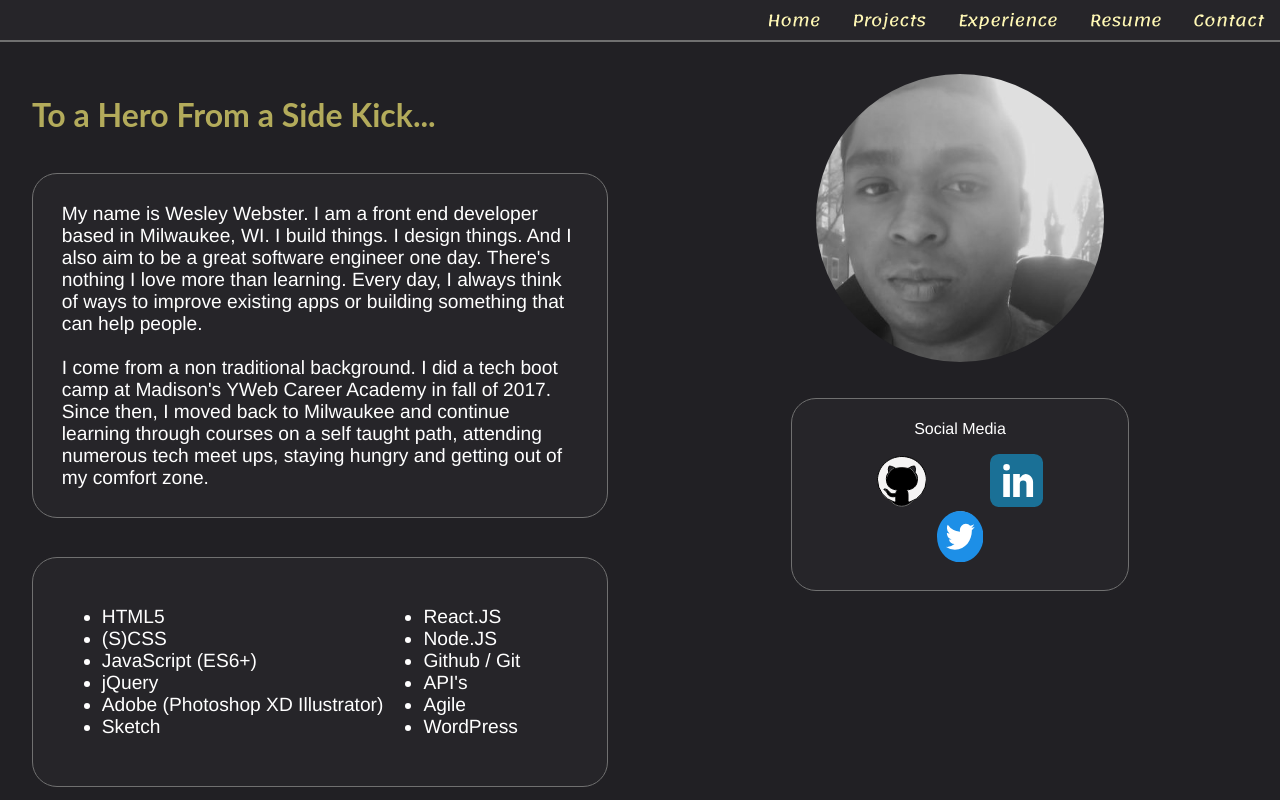
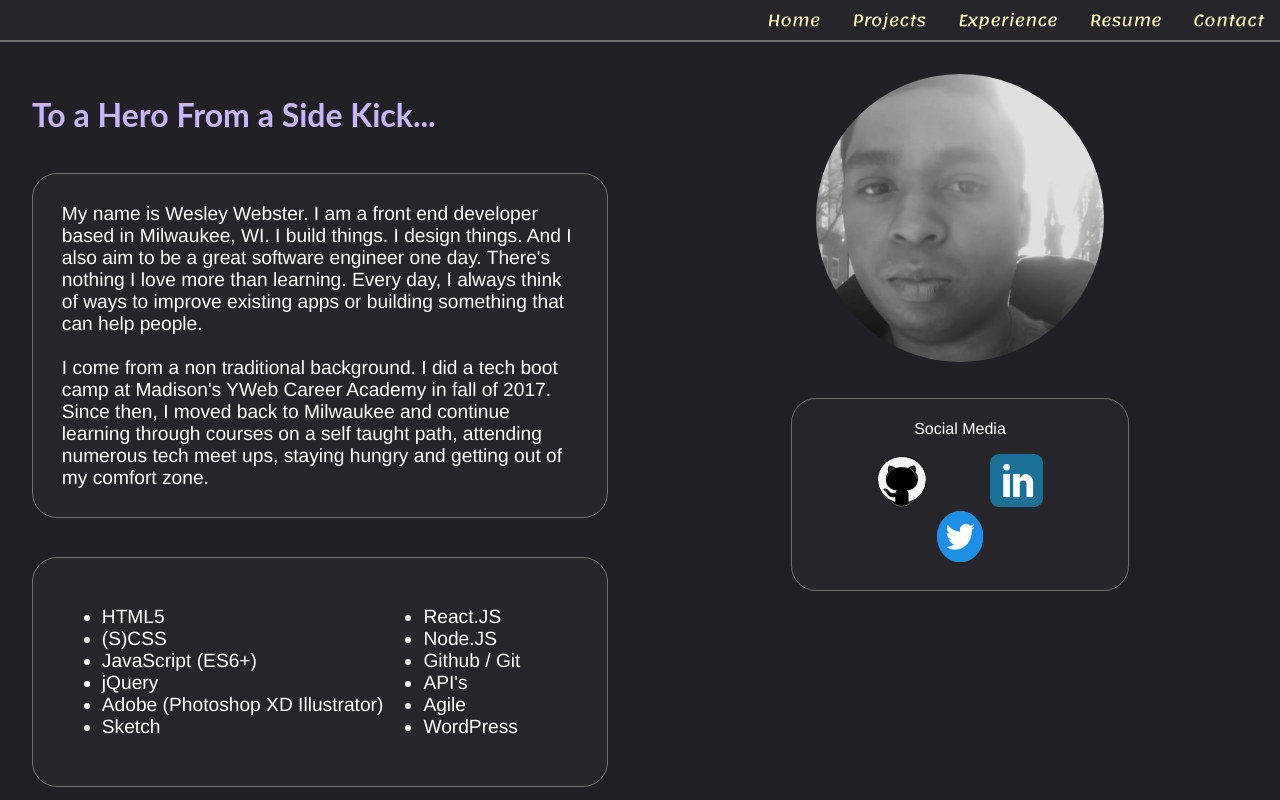
Before and after one commit to WesloTheWeb/my-portfolio, a React (Create React App) app: page / in a window 1280 px wide. Shown: the top 800 px of the page. Built offline with nearby package versions, Linux system fonts and the light colour scheme.

Commit message:
Update SectionIntroduction.module.css

```diff
--- a/src/components/SectionIntroduction/SectionIntroduction.module.css
+++ b/src/components/SectionIntroduction/SectionIntroduction.module.css
@@ -1,4 +1,4 @@
 .sectionIntro {
-    color: #B3AB5B;
+    color: #C8B5FF;
     font-family: 'Lato';
 }
```
